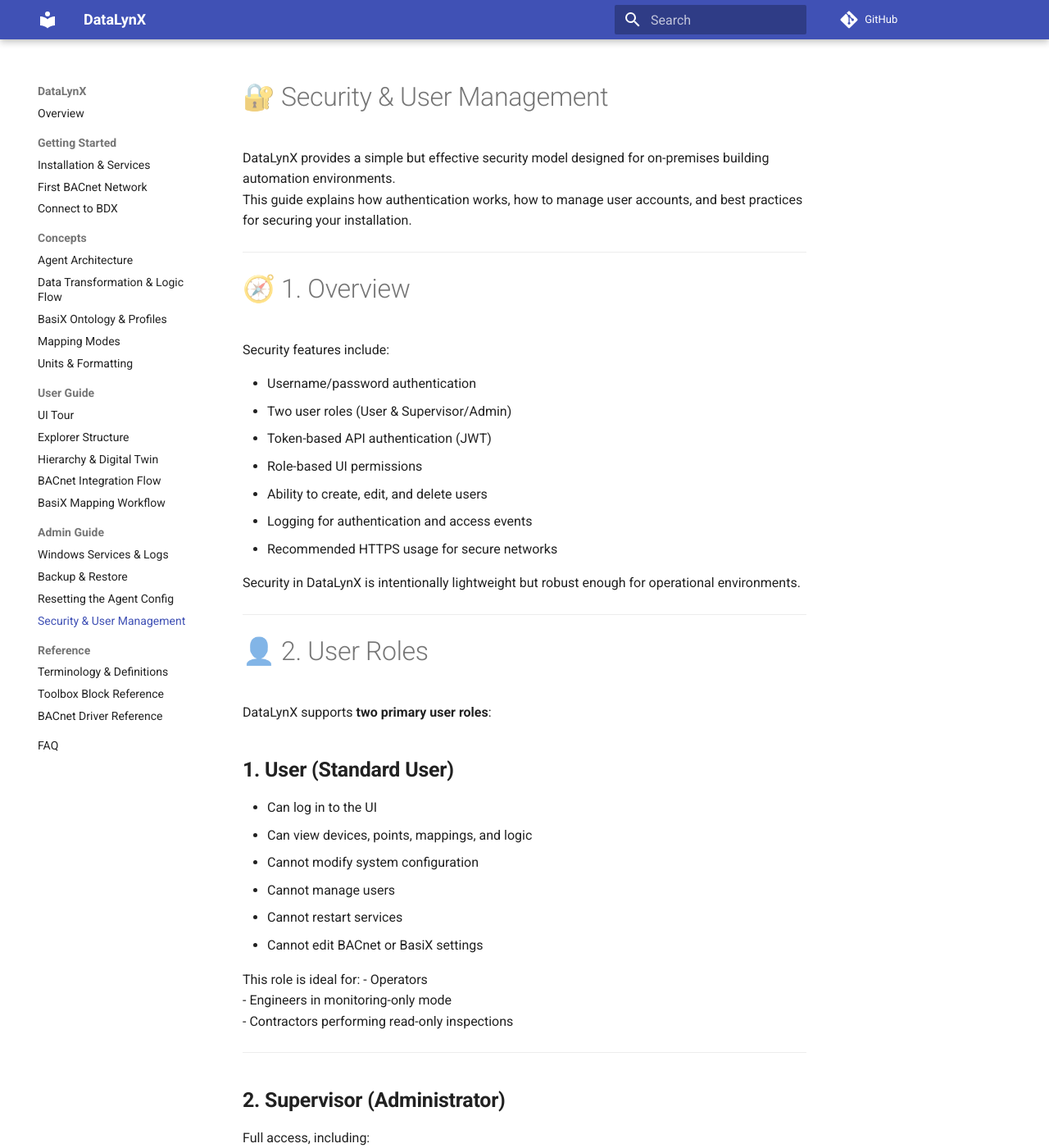
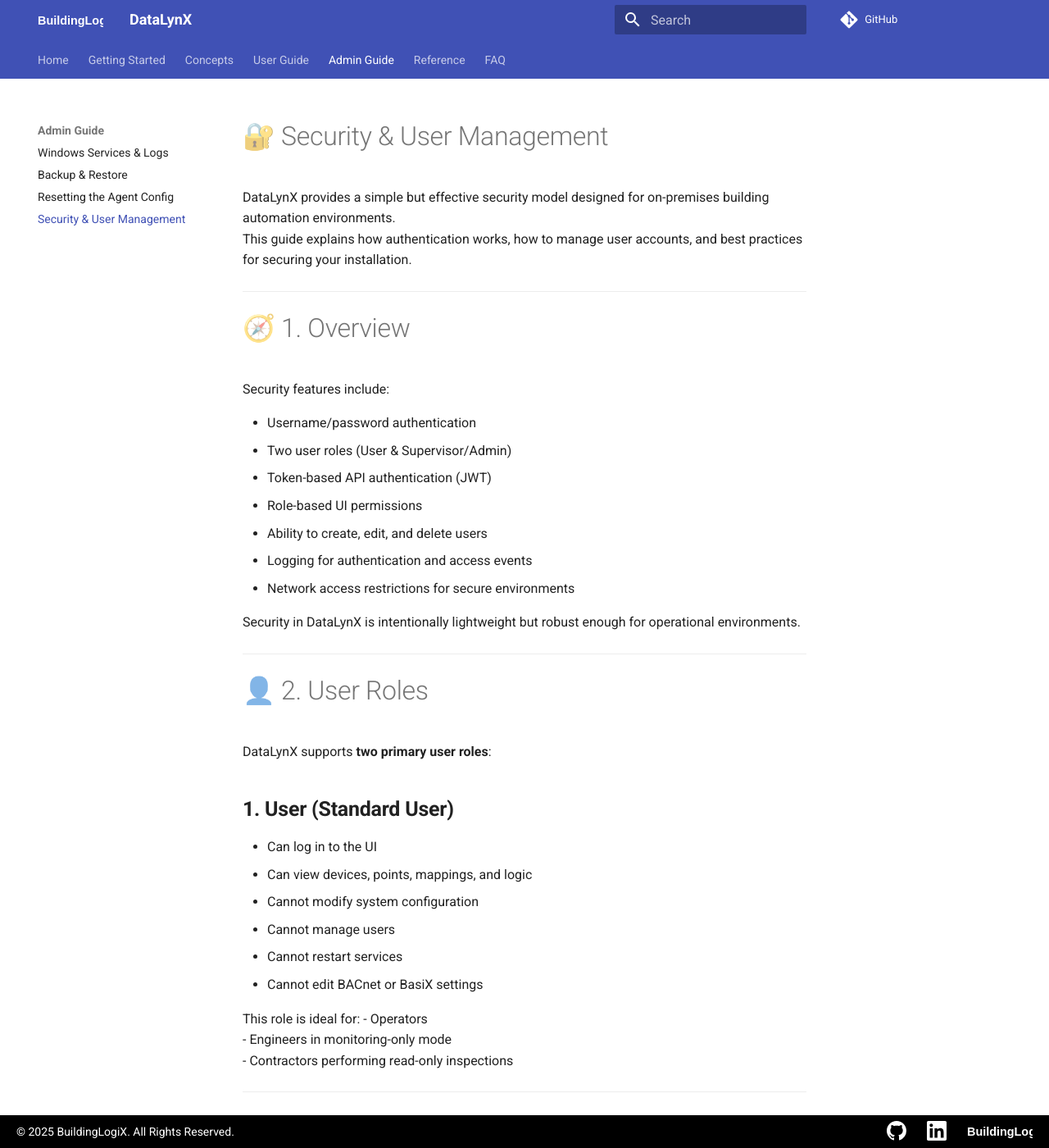
Before and after one commit to BuildingLogiX/DataLynX, an MkDocs documentation site: the page built from docs/admin/security-users.md, in a window 1280 px wide and 1400 px high. Shown: the whole window at 82% size. Built offline with MkDocs 1.6.1 and Material for MkDocs 9.7.7, drawn with Linux system fonts in a browser that asks for light colours; comment, search, counter and statistics services are not loaded; some of the changed text lies outside the part shown.

Commit message:
Update security documentation and enhance footer styling with social links

```diff
--- a/docs/admin/security-users.md
+++ b/docs/admin/security-users.md
@@ -15,7 +15,7 @@
 - Role-based UI permissions
 - Ability to create, edit, and delete users
 - Logging for authentication and access events
-- Recommended HTTPS usage for secure networks
+- Network access restrictions for secure environments
 
 Security in DataLynX is intentionally lightweight but robust enough for operational environments.
 
@@ -138,23 +138,7 @@
 
 ---
 
-# 🌐 7. HTTPS / Certificate Recommendations
-
-Because DataLynX uses a web interface, it is recommended to use HTTPS in production environments.
-
-Best practices:
-
-- Install a valid SSL certificate on the machine hosting DataLynX
-- Configure the Web Service to use HTTPS (future versions may allow UI toggles)
-- Restrict inbound access to trusted subnets
-- Use strong passwords
-
-If DataLynX is exposed beyond a local network:
-**HTTPS is mandatory.**
-
----
-
-# 🧪 8. Auditing & Logging
+# 🧪 7. Auditing & Logging
 
 Authentication events are logged, including:
 
@@ -173,9 +157,9 @@
 
 ---
 
-# 🔐 9. Security Best Practices
+# 🔐 8. Security Best Practices
 
-### ✔ Use HTTPS whenever possible
+### ✔ Restrict network access to trusted subnets
 ### ✔ Always assign strong passwords
 ### ✔ Restrict Supervisor role to trusted users
 ### ✔ Rotate passwords frequently
--- /dev/null
+++ b/docs/assets/extra.css
@@ -0,0 +1,66 @@
+/* BuildingLogiX Consistent Footer Styling */
+
+/* Ensure content doesn't overlap with fixed footer */
+.md-main {
+    padding-bottom: 50px;
+}
+
+/* Fixed footer at bottom */
+.md-footer {
+    position: fixed;
+    bottom: 0;
+    left: 0;
+    width: 100%;
+    height: 40px;
+    background-color: #000;
+    color: var(--md-primary-bg-color);
+    display: flex;
+    justify-content: space-between;
+    align-items: center;
+    padding: 0 20px;
+    z-index: 1000;
+    box-sizing: border-box;
+}
+
+/* Footer left - copyright */
+.footer-left {
+    font-size: 14px;
+    color: var(--md-primary-bg-color);
+}
+
+/* Footer right - social links */
+.footer-right {
+    display: flex;
+    gap: 25px;
+    align-items: center;
+}
+
+/* Footer icons */
+.footer-icon {
+    width: 24px;
+    height: 24px;
+    filter: brightness(0) invert(1);
+    transition: opacity 0.2s, transform 0.2s;
+}
+
+.footer-icon:hover {
+    opacity: 0.8;
+    transform: scale(1.1);
+}
+
+/* SVG icon fill for inline SVGs */
+.footer-right svg {
+    fill: white;
+    width: 24px;
+    height: 24px;
+}
+
+.footer-right a:hover svg {
+    opacity: 0.8;
+}
+
+/* Logo in footer */
+.footer-logo {
+    height: 24px;
+    filter: brightness(0) invert(1);
+}
--- a/mkdocs.yml
+++ b/mkdocs.yml
@@ -1,13 +1,37 @@
 site_name: DataLynX
 site_url: https://buildinglogix.github.io/DataLynX/
 repo_url: https://github.com/BuildingLogiX/DataLynX
+
 theme:
   name: material
+  custom_dir: overrides
+  logo: assets/blx-white.svg
+  favicon: assets/favicon.ico
   features:
+    - navigation.tabs
     - navigation.sections
     - navigation.instant
+    - content.code.copy
+    - search.highlight
+
+extra_css:
+  - assets/extra.css
+
+markdown_extensions:
+  - admonition
+  - pymdownx.details
+  - pymdownx.superfences
+  - pymdownx.tabbed:
+      alternate_style: true
+  - pymdownx.highlight:
+      anchor_linenums: true
+  - pymdownx.inlinehilite
+  - tables
+  - attr_list
+  - md_in_html
+
 nav:
-  - Overview: index.md
+  - Home: index.md
   - Getting Started:
       - Installation & Services: getting-started/installation.md
       - First BACnet Network: getting-started/first-bacnet-network.md
--- /dev/null
+++ b/overrides/partials/footer.html
@@ -0,0 +1,23 @@
+<footer class="md-footer">
+    <div class="footer-left">
+        &copy; 2025 BuildingLogiX. All Rights Reserved.
+    </div>
+    <div class="footer-right">
+        <!-- GitHub -->
+        <a href="https://github.com/BuildingLogiX" target="_blank" rel="noopener" title="GitHub">
+            <svg class="footer-icon" viewBox="0 0 24 24" xmlns="http://www.w3.org/2000/svg">
+                <path d="M12 0C5.37 0 0 5.37 0 12c0 5.31 3.435 9.795 8.205 11.385.6.105.825-.255.825-.57 0-.285-.015-1.23-.015-2.235-3.015.555-3.795-.735-4.035-1.41-.135-.345-.72-1.41-1.23-1.695-.42-.225-1.02-.78-.015-.795.945-.015 1.62.87 1.845 1.23 1.08 1.815 2.805 1.305 3.495.99.105-.78.42-1.305.765-1.605-2.67-.3-5.46-1.335-5.46-5.925 0-1.305.465-2.385 1.23-3.225-.12-.3-.54-1.53.12-3.18 0 0 1.005-.315 3.3 1.23.96-.27 1.98-.405 3-.405s2.04.135 3 .405c2.295-1.56 3.3-1.23 3.3-1.23.66 1.65.24 2.88.12 3.18.765.84 1.23 1.905 1.23 3.225 0 4.605-2.805 5.625-5.475 5.925.435.375.81 1.095.81 2.22 0 1.605-.015 2.895-.015 3.3 0 .315.225.69.825.57A12.02 12.02 0 0024 12c0-6.63-5.37-12-12-12z"/>
+            </svg>
+        </a>
+        <!-- LinkedIn -->
+        <a href="https://www.linkedin.com/company/buildinglogix" target="_blank" rel="noopener" title="LinkedIn">
+            <svg class="footer-icon" viewBox="0 0 24 24" xmlns="http://www.w3.org/2000/svg">
+                <path d="M20.447 20.452h-3.554v-5.569c0-1.328-.027-3.037-1.852-3.037-1.853 0-2.136 1.445-2.136 2.939v5.667H9.351V9h3.414v1.561h.046c.477-.9 1.637-1.85 3.37-1.85 3.601 0 4.267 2.37 4.267 5.455v6.286zM5.337 7.433c-1.144 0-2.063-.926-2.063-2.065 0-1.138.92-2.063 2.063-2.063 1.14 0 2.064.925 2.064 2.063 0 1.139-.925 2.065-2.064 2.065zm1.782 13.019H3.555V9h3.564v11.452zM22.225 0H1.771C.792 0 0 .774 0 1.729v20.542C0 23.227.792 24 1.771 24h20.451C23.2 24 24 23.227 24 22.271V1.729C24 .774 23.2 0 22.222 0h.003z"/>
+            </svg>
+        </a>
+        <!-- BuildingLogiX Website -->
+        <a href="https://www.buildinglogix.com" target="_blank" rel="noopener" title="BuildingLogiX">
+            <img src="{{ base_url }}/assets/blx-white.svg" alt="BuildingLogiX" class="footer-logo" onerror="this.style.display='none'">
+        </a>
+    </div>
+</footer>
```
Also changed, not shown: docs/getting-started/connect-to-bdx.md (+1 -3 lines), docs/index.md (+1 -1 lines), docs/assets/blx-white.svg (added).
